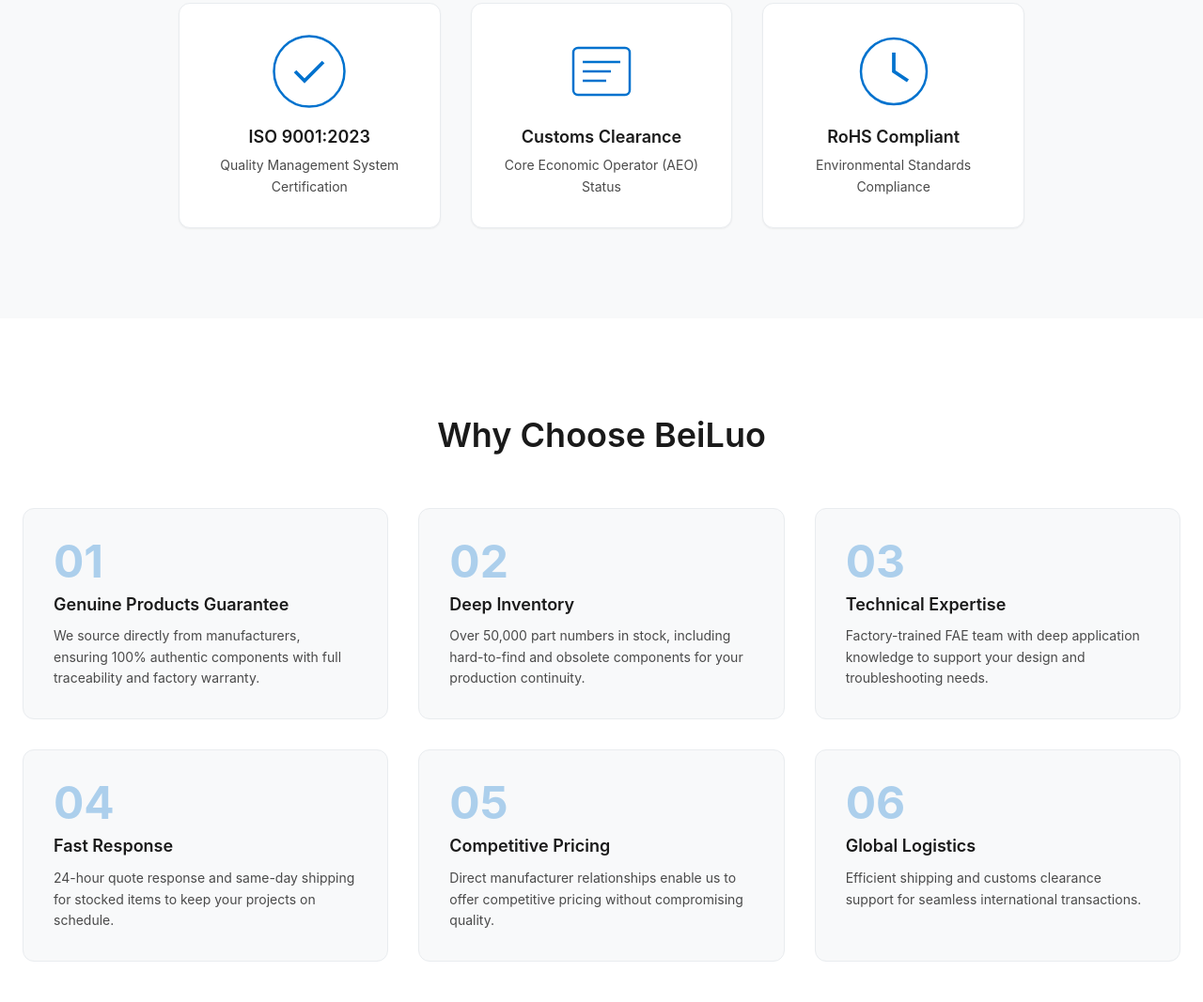
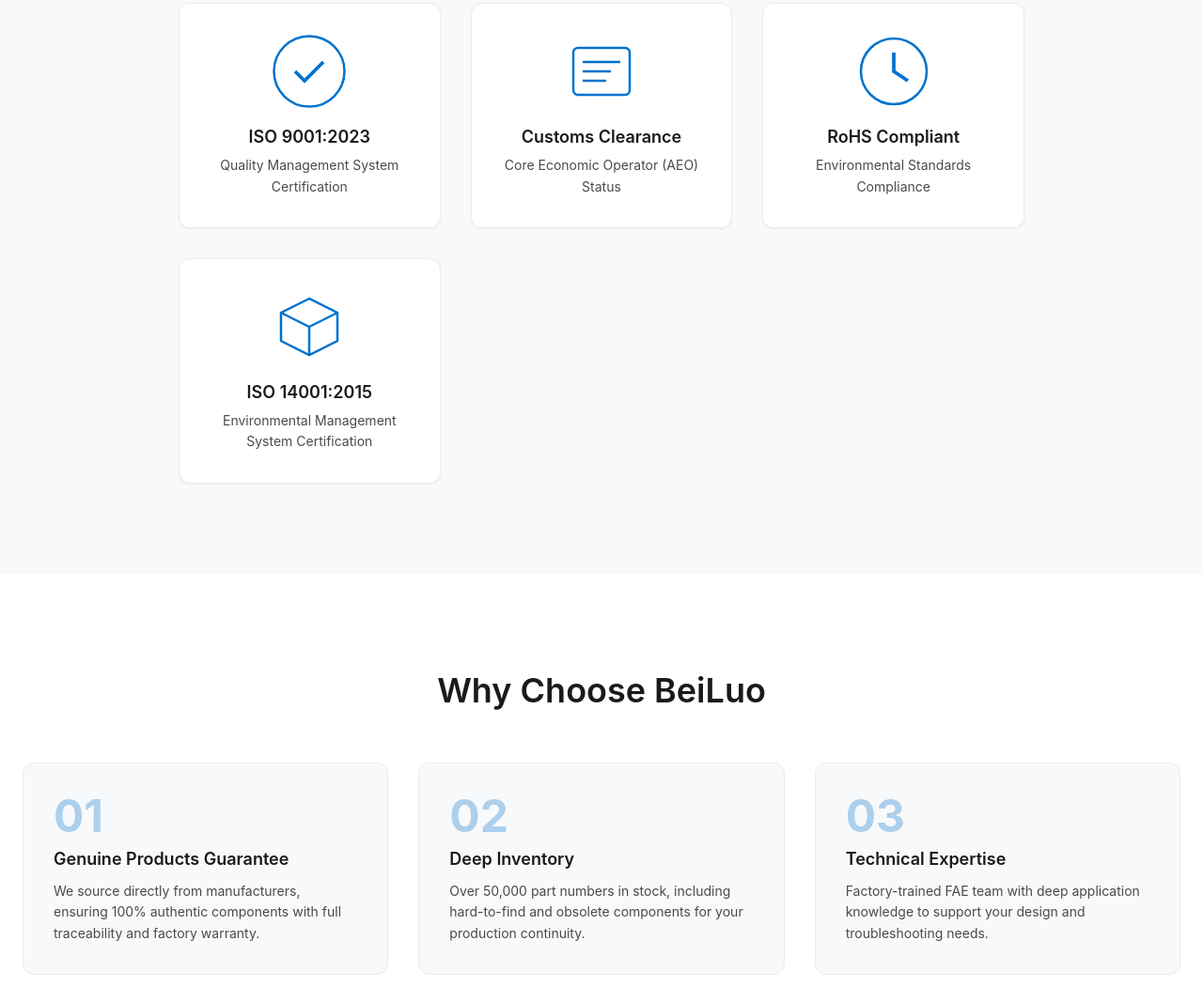
Before and after one commit to befpail737-glitch/elec-distrbutor, a plain HTML site: page about/index.html in a window 1280 px wide. Shown: the part 2797-3864 px from the top of the page at 94% size. Drawn offline with Linux system fonts and the light colour scheme.

Commit message:
fix: update about page - add ISO 14001:2015 certification card

```diff
--- a/about/index.html
+++ b/about/index.html
@@ -240,6 +240,16 @@
           <h3>RoHS Compliant</h3>
           <p>Environmental Standards Compliance</p>
         </div>
+        <div class="cert-card">
+          <div class="cert-icon">
+            <svg viewBox="0 0 64 64" fill="none">
+              <path d="M32 8L8 20v24l24 12 24-12V20L32 8z" stroke="#0072ce" stroke-width="2" fill="none"/>
+              <path d="M32 32v24M32 32L8 20M32 32l24-12" stroke="#0072ce" stroke-width="2" fill="none"/>
+            </svg>
+          </div>
+          <h3>ISO 14001:2015</h3>
+          <p>Environmental Management System Certification</p>
+        </div>
       </div>
     </div>
   </section>
```
